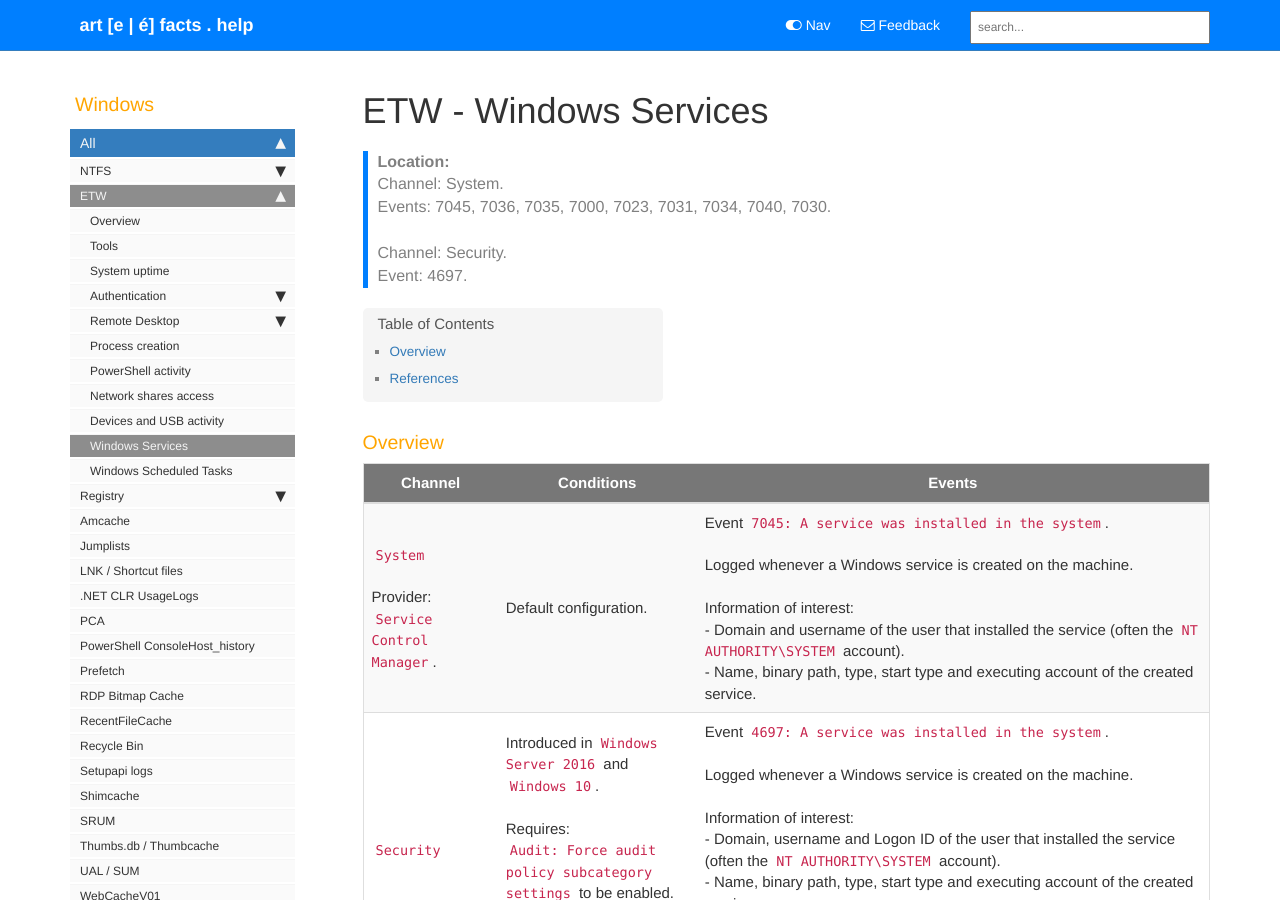
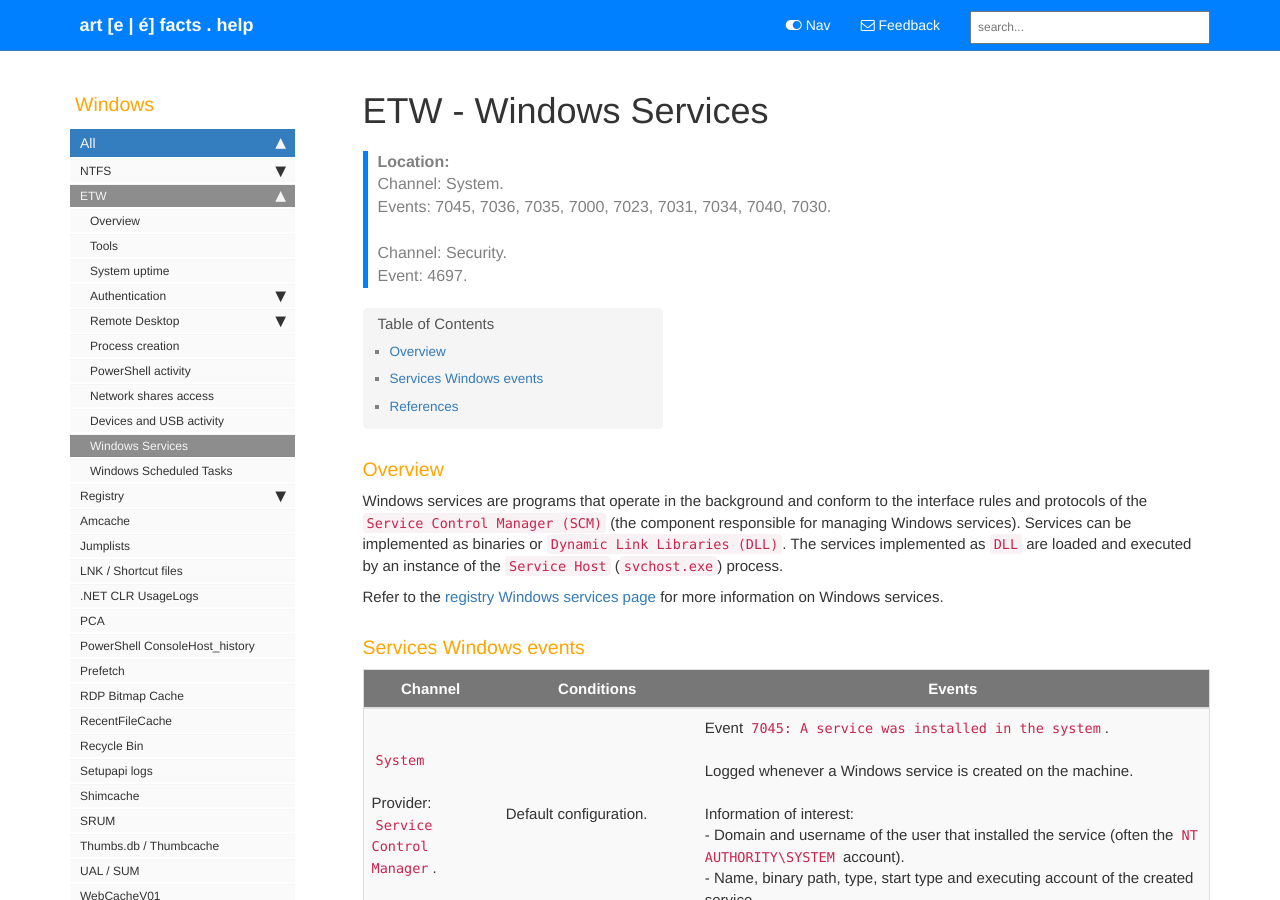
Before and after one commit to Qazeer/artefacts.help, a Jekyll site: the page built from pages/windows/etw_services.md, in a window 1280 px wide and 900 px high. Built offline with Jekyll 4.4.1, drawn with Linux system fonts in a browser that asks for light colours; our own code applies the rules of GitHub Pages for plain Markdown files; comment, search, counter and statistics services are not loaded.

Commit message:
[Artefact] Windows Services - Add simple overview

```diff
--- a/pages/windows/etw_services.md
+++ b/pages/windows/etw_services.md
@@ -16,6 +16,18 @@ folder: windows
 
 ### Overview
 
+Windows services are programs that operate in the background and conform to the
+interface rules and protocols of the `Service Control Manager (SCM)` (the
+component responsible for managing Windows services). Services can be
+implemented as binaries or `Dynamic Link Libraries (DLL)`. The services
+implemented as `DLL` are loaded and executed by an instance of the
+`Service Host` (`svchost.exe`) process.
+
+Refer to the [registry Windows services page](./registry_services.md) for more
+information on Windows services.
+
+### Services Windows events
+
 | Channel | Conditions | Events |
 |---------|------------|--------|
 | `System` <br><br> Provider: `Service Control Manager`. | Default configuration. | Event `7045: A service was installed in the system`. <br><br> Logged whenever a Windows service is created on the machine. <br><br> Information of interest: <br> - Domain and username of the user that installed the service (often the `NT AUTHORITY\SYSTEM` account). <br> - Name, binary path, type, start type and executing account of the created service. |
```
Also changed, not shown: pages/windows/registry_services.md (+7 -0 lines).
